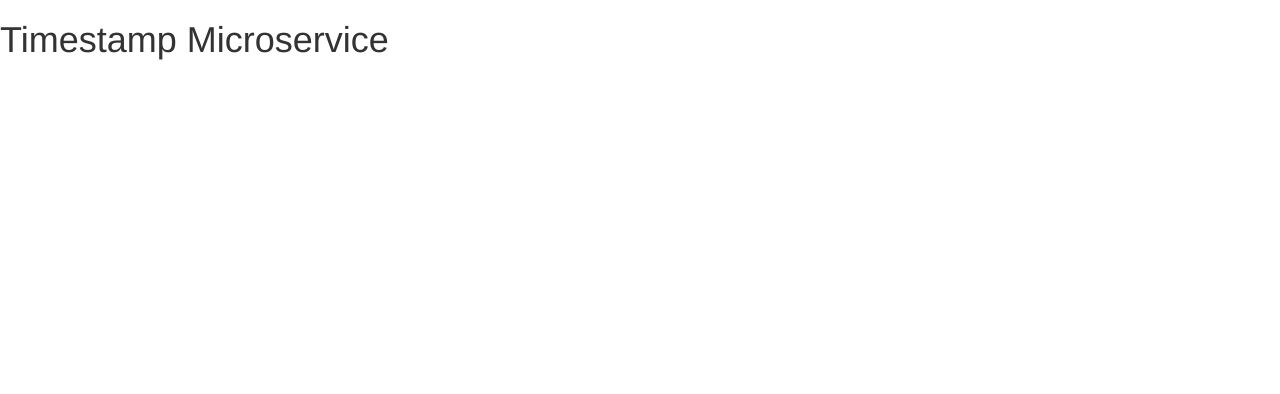
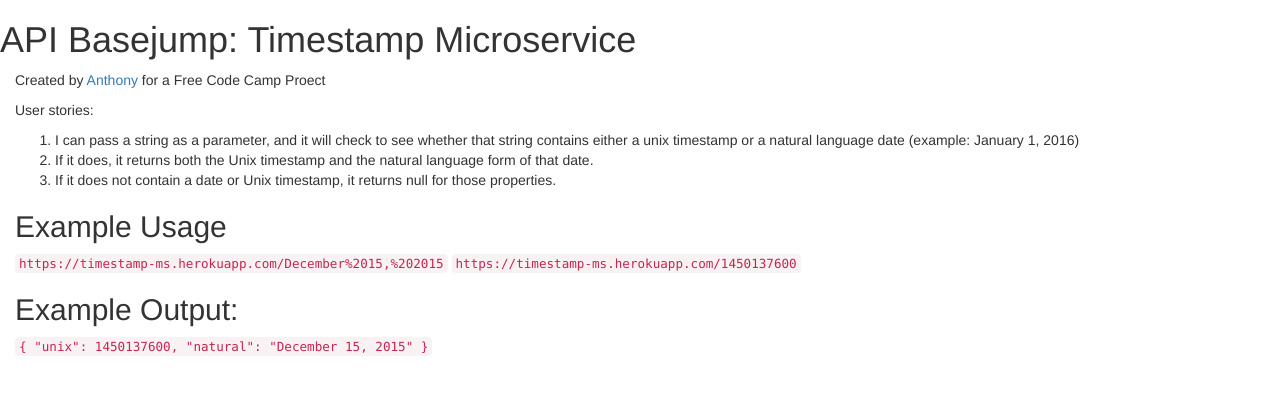
Before and after one commit to antcho92/timestamp-ms, a website: page index.html in a window 1280 px wide. Drawn offline with nearby package versions, Linux system fonts and the light colour scheme.

Commit message:
Updated html

```diff
--- a/index.html
+++ b/index.html
@@ -1,11 +1,26 @@
 <!DOCTYPE html>
 <head>
     <link rel="stylesheet" href="https://maxcdn.bootstrapcdn.com/bootstrap/3.3.7/css/bootstrap.min.css" integrity="sha384-BVYiiSIFeK1dGmJRAkycuHAHRg32OmUcww7on3RYdg4Va+PmSTsz/K68vbdEjh4u" crossorigin="anonymous">
+    <link rel="stylesheet" type="text/css" href="css/style.css">
     <title>Timestamp Microservice</title>
 </head>
 <body>
-    <div>
-        <h1>Timestamp Microservice</h1>
+    <div class='container-fluid'>
+        <div class='row'>
+            <h1 id='title'>API Basejump: Timestamp Microservice</h1>
+        </div>
+        <p>Created by <a href="http://antcho92.github.io/">Anthony</a> for a Free Code Camp Proect</p>
+        <p>User stories:</p>
+        <ol>
+            <li>I can pass a string as a parameter, and it will check to see whether that string contains either a unix timestamp or a natural language date (example: January 1, 2016)</li>
+            <li>If it does, it returns both the Unix timestamp and the natural language form of that date.</li>
+            <li>If it does not contain a date or Unix timestamp, it returns null for those properties.</li>
+        </ol>
+        <h2>Example Usage</h2>
+        <code>https://timestamp-ms.herokuapp.com/December%2015,%202015</code>
+        <code>https://timestamp-ms.herokuapp.com/1450137600</code>
+        <h2>Example Output:</h2>
+        <code>{ "unix": 1450137600, "natural": "December 15, 2015" }</code>
     </div>
 </body>
 
```
Also changed, not shown: server.js (+19 -3 lines), README.md.
